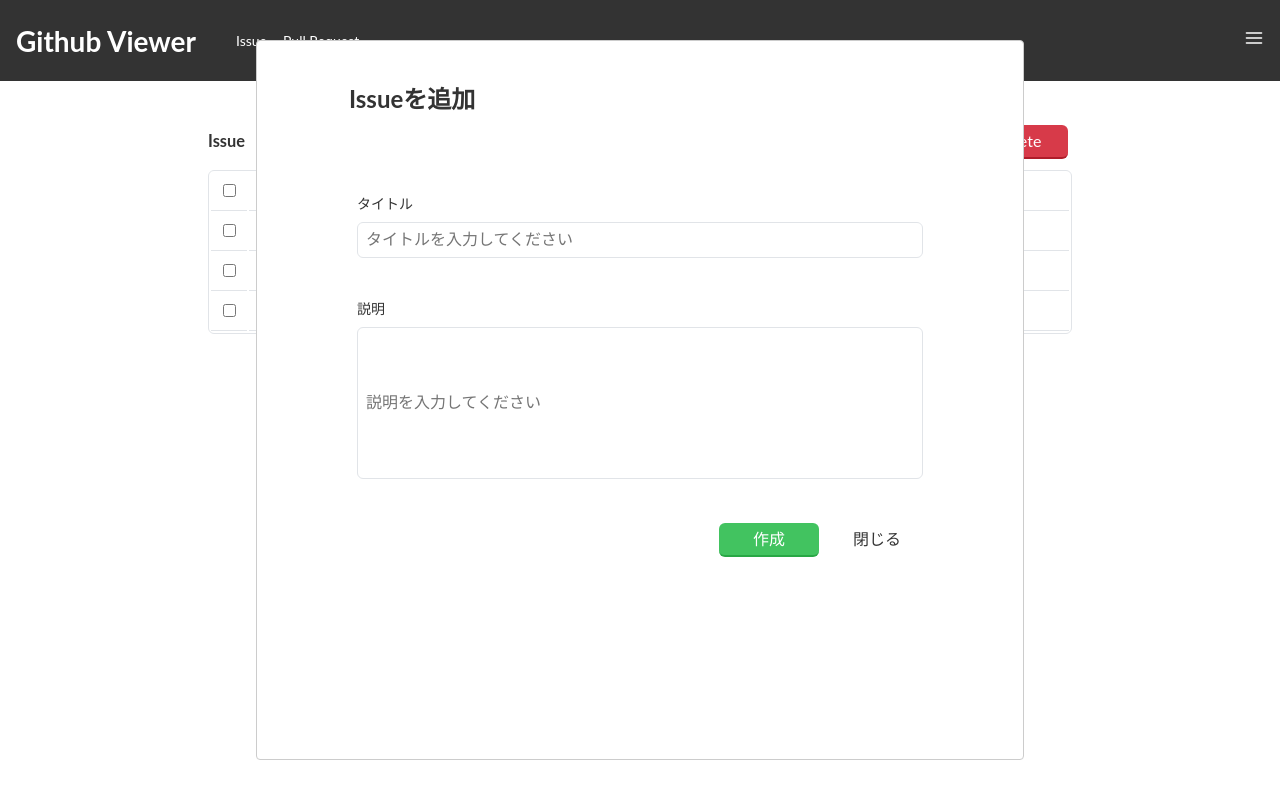
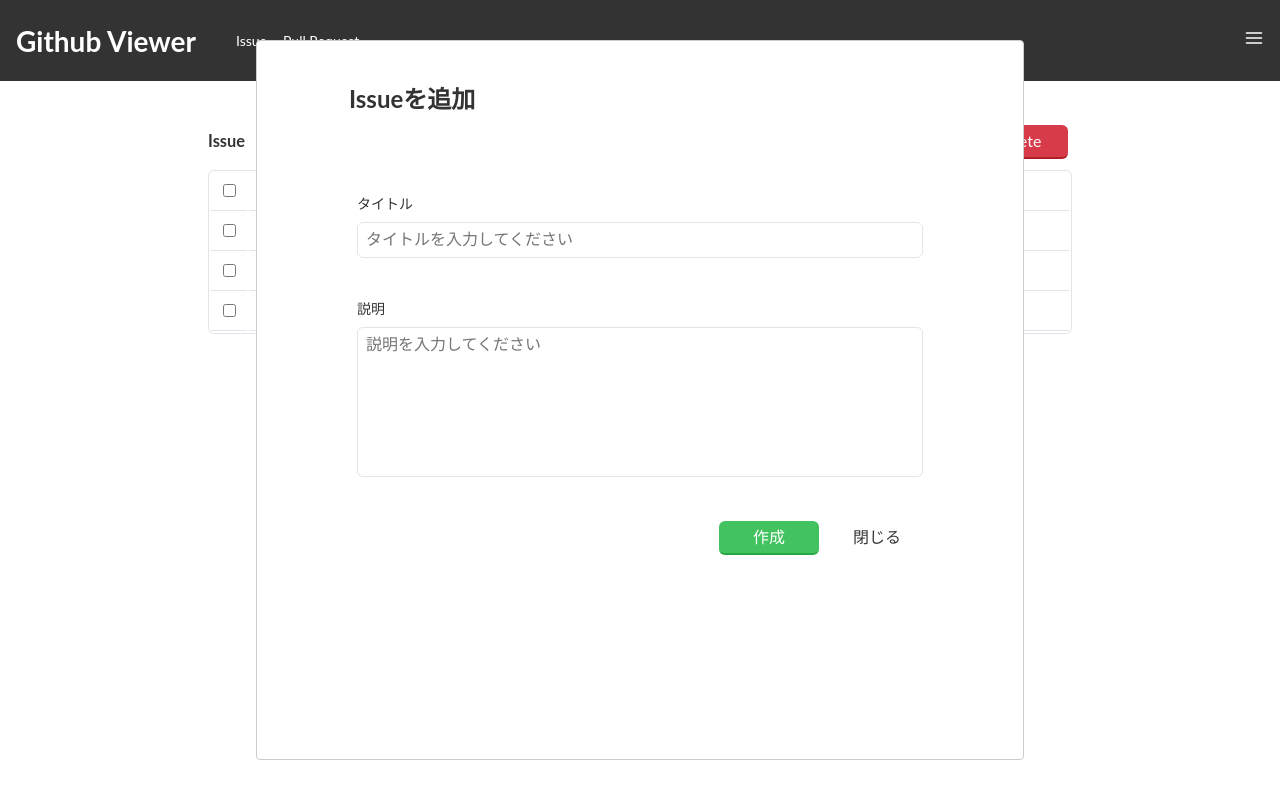
Before and after one commit to yko-git/redux-github-viewer, a React (Create React App) app: page /redux-github-viewer/issue in a window 1280 px wide. Both pictures are taken after a click on the element "New". Built offline with nearby package versions, Linux system fonts and the light colour scheme.

Commit message:
fix feature-profilepage (css修正)

```diff
--- a/src/components/molecules/TableList/index.js
+++ b/src/components/molecules/TableList/index.js
@@ -41,6 +41,9 @@ const TableTd = styled.td`
 `;
 const TableTr = styled.tr`
   cursor: pointer;
+  &:hover {
+    background: rgba(198, 218, 230, 0.25);
+  }
 `;
 
 export default function TableList() {
@@ -66,6 +69,7 @@ export default function TableList() {
 
   const deleteChecked = () => {
     dispatch(deleteTodo(checked));
+    setAllCheck(false);
   };
 
   const allChecked = () => {
--- a/src/components/organisms/ModalBlock/index.js
+++ b/src/components/organisms/ModalBlock/index.js
@@ -49,6 +49,11 @@ const TextField = styled.div`
   border-radius: 6px;
   border: 1px solid rgb(225, 228, 232);
 `;
+const TextAreaField = styled.div`
+  border-radius: 6px;
+  border: 1px solid rgb(225, 228, 232);
+  min-height: 150px;
+`;
 
 const Input = styled.input`
   padding: 8px;
@@ -59,9 +64,7 @@ const Input = styled.input`
   width: 100%;
 `;
 
-const Textarea = styled(Input)`
-  min-height: 150px;
-`;
+const Textarea = styled(Input)``;
 
 const Buttons = styled.div`
   display: flex;
@@ -130,7 +133,6 @@ const ModalBlock = () => {
               <TextField>
                 <Input
                   placeholder="タイトルを入力してください"
-                  // value={title}
                   defaultValue={listTitle}
                   onChange={handleInputChange}
                 ></Input>
@@ -138,14 +140,13 @@ const ModalBlock = () => {
             </InputBlock>
             <InputBlock>
               <InputLavel>説明</InputLavel>
-              <TextField>
+              <TextAreaField>
                 <Textarea
                   placeholder="説明を入力してください"
-                  // value={text}
                   defaultValue={listText}
                   onChange={handleInputTextChange}
                 ></Textarea>
-              </TextField>
+              </TextAreaField>
             </InputBlock>
           </InputArea>
           {isComplete && (
```
